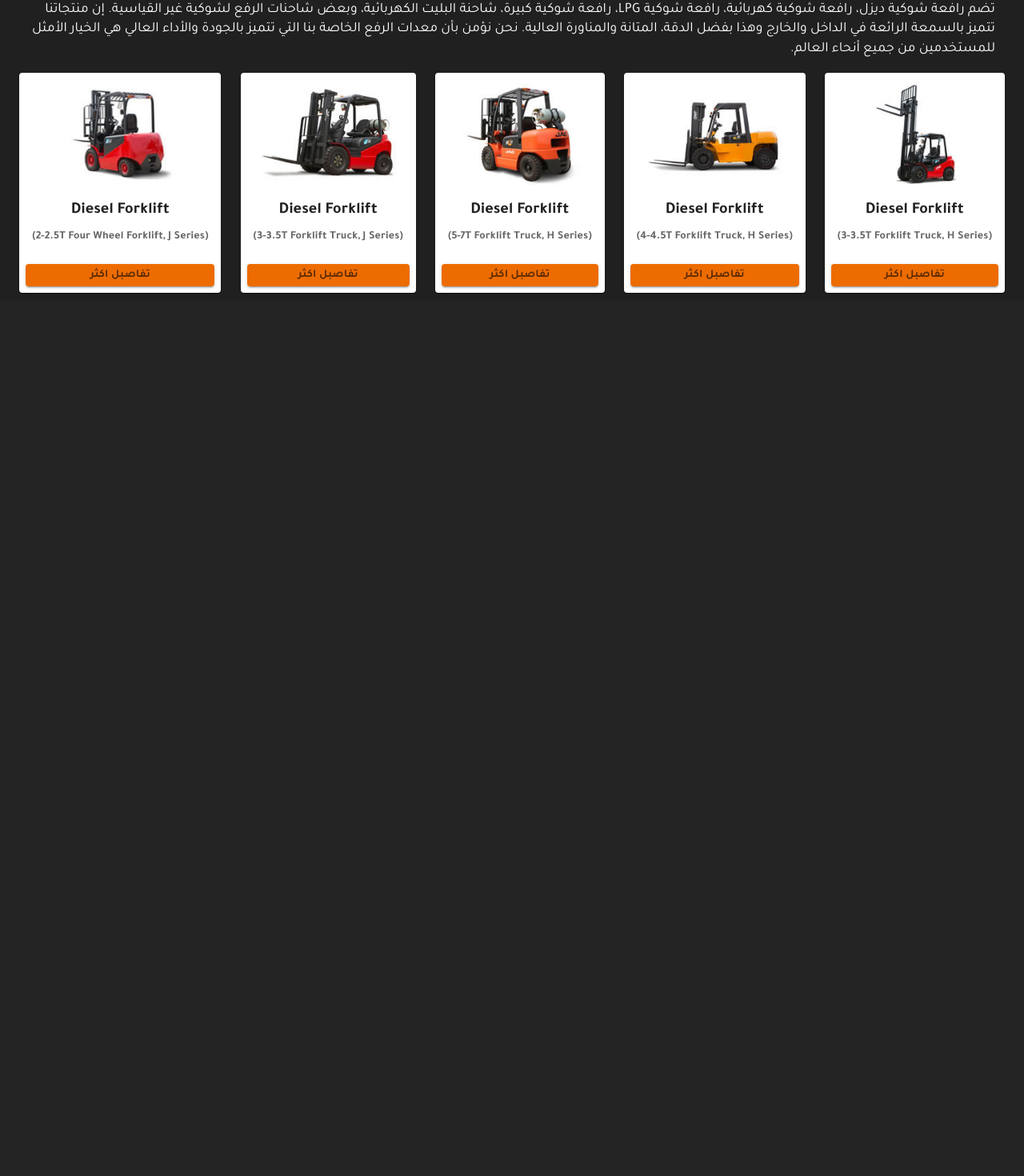
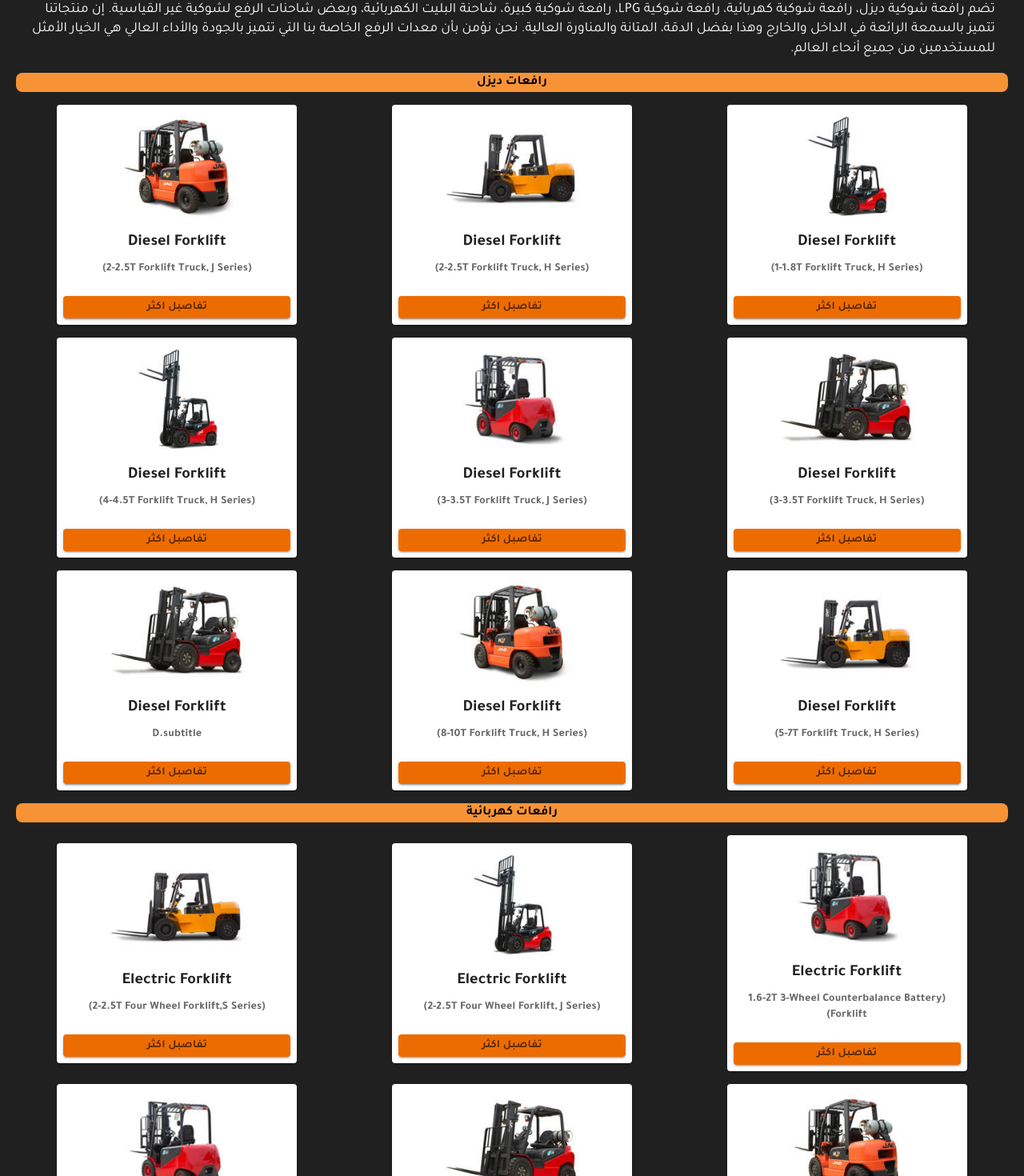
Before and after one commit to khalidnadish/JAC, a React (Vite) app: page / in a window 1280 px wide. Shown: the part 638-2108 px from the top of the page at 80% size. Before the commit the page ends 1014 px from the top, so only its background shows below. Built offline with nearby package versions, Linux system fonts and the light colour scheme.

Commit message:
prduct pages

```diff
--- a/public/assets/locales/ar/translation.json
+++ b/public/assets/locales/ar/translation.json
@@ -3,5 +3,8 @@
   "morebtn":"تفاصبل اكثر",
   "modelname":"{{modelname}}",
   "m84": { "title": "رافعة ديزل", "subtitle": "(3-3.5T Forklift Truck, H Series)",
-  "description": "The air intake system of the diesel forklift is installed at high level to prevent the dust   from entering the engine, so the lifespan of the engine is extended, accordingly." }
+  "description": "The air intake system of the diesel forklift is installed at high level to prevent the dust   from entering the engine, so the lifespan of the engine is extended, accordingly." },
+
+"dezel": "رافعات ديزل",
+"electric": "رافعات كهربائية"
 }
--- a/public/assets/locales/en/translation.json
+++ b/public/assets/locales/en/translation.json
@@ -6,5 +6,28 @@
   "h45": { "title": "Diesel Forklift", "subtitle": "(4-4.5T Forklift Truck, H Series)", "description": "" },
   "h47": { "title": "Diesel Forklift", "subtitle": "(5-7T Forklift Truck, H Series)", "description": "" },
   "h59": { "title": "Diesel Forklift", "subtitle": "(3-3.5T Forklift Truck, J Series)", "description": "" },
-  "h73": { "title": "Diesel Forklift", "subtitle": "(2-2.5T Four Wheel Forklift, J Series)", "description": "" }
+  "h73": { "title": "Diesel Forklift", "subtitle": "(2-2.5T Four Wheel Forklift, J Series)", "description": "" },
+"D1": { "title": "Diesel Forklift", "subtitle": "(1-1.8T Forklift Truck, H Series)", "description": "" },
+"D2": { "title": "Diesel Forklift", "subtitle": "(2-2.5T Forklift Truck, H Series)", "description": "" },
+"D3": { "title": "Diesel Forklift", "subtitle": "(2-2.5T Forklift Truck, J Series)", "description": "" },
+"D4": { "title": "Diesel Forklift", "subtitle": "(3-3.5T Forklift Truck, H Series)", "description": "" },
+"D5": { "title": "Diesel Forklift", "subtitle": "(3-3.5T Forklift Truck, J Series)", "description": "" },
+"D6": { "title": "Diesel Forklift", "subtitle": "(4-4.5T Forklift Truck, H Series)", "description": "" },
+"D7": { "title": "Diesel Forklift", "subtitle": "(5-7T Forklift Truck, H Series)", "description": "" },
+"D8": { "title": "Diesel Forklift", "subtitle": "(8-10T Forklift Truck, H Series)", "description": "" },
+"D9": { "title": "Diesel Forklift", "subtitle": "(16T Forklift Truck)", "description": "" },
+
+
+
+"E1": { "title":"Electric Forklift" , "subtitle": "(1.6-2T 3-Wheel Counterbalance Battery Forklift)", "description": "" },
+"E2": { "title":"Electric Forklift" , "subtitle": "(2-2.5T Four Wheel Forklift, J Series)", "description": "" },
+"E3": { "title":"Electric Forklift" , "subtitle":"(2-2.5T Four Wheel Forklift,S Series)" , "description": "" },
+"E4": { "title":"Electric Forklift" , "subtitle": "(2-3T Four Wheel Forklift, JE Series)", "description": "" },
+"E5": { "title":"Electric Forklift" , "subtitle": "(3-3.5T Four Wheel Forklift, J Series)", "description": "" },
+"E6": { "title":"Electric Forklift" , "subtitle": "(3-5T Four Wheel Forklift, HE Series)", "description": "" },
+"E7": { "title":"Electric Forklift" , "subtitle": "(4-6T Four Wheel Forklift)" , "description": "" },
+
+"dezel": "Diesel Forklift",
+"electric": "Electric Forklift"
+
 }
--- a/src/pages/about/Prodct.jsx
+++ b/src/pages/about/Prodct.jsx
@@ -14,11 +14,24 @@ export default function Prodct() {
   return (
     <>
       <cpm.CardWrapper>
-        <MyCard  image={"/assets/product/H-153243-1-5.jpg"} title={t("h84.title")} subtitle={t("m84.subtitle")} description={t("m84.description")} />
-        <MyCard  image={"/assets/product/H-153245-1-6.jpg"} title={t("h45.title")} subtitle={t("h45.subtitle")} description={t("m84.description")} />
-        <MyCard  image={"/assets/product/H-153247-1-7.jpg"} title={t("h47.title")} subtitle={t("h47.subtitle")} description={t("m84.description")} />
-        <MyCard  image={"/assets/product/H-153259-1-8.jpg"} title={t("h59.title")} subtitle={t("h59.subtitle")} description={t("m84.description")} />
-        <MyCard  image={"/assets/product/H-153273-1-9.jpg"} title={t("h73.title")} subtitle={t("h73.subtitle")} description={t("m84.description")} />
+      <cpm.SectionTitle>{t("dezel")}</cpm.SectionTitle>
+        <MyCard  image={"/assets/product/H-153243-1-5.jpg"} title={t("D1.title")} subtitle={t("D1.subtitle")} description={t("m84.description")} />
+        <MyCard  image={"/assets/product/H-153245-1-6.jpg"} title={t("D2.title")} subtitle={t("D2.subtitle")} description={t("m84.description")} />
+        <MyCard  image={"/assets/product/H-153247-1-7.jpg"} title={t("D3.title")} subtitle={t("D3.subtitle")} description={t("m84.description")} />
+        <MyCard  image={"/assets/product/H-153259-1-8.jpg"} title={t("D4.title")} subtitle={t("D4.subtitle")} description={t("m84.description")} />
+        <MyCard  image={"/assets/product/H-153273-1-9.jpg"} title={t("D5.title")} subtitle={t("D5.subtitle")} description={t("m84.description")} />
+        <MyCard  image={"/assets/product/H-153243-1-5.jpg"} title={t("D6.title")} subtitle={t("D6.subtitle")} description={t("m84.description")} />
+        <MyCard  image={"/assets/product/H-153245-1-6.jpg"} title={t("D7.title")} subtitle={t("D7.subtitle")} description={t("m84.description")} />
+        <MyCard  image={"/assets/product/H-153247-1-7.jpg"} title={t("D8.title")} subtitle={t("D8.subtitle")} description={t("m84.description")} />
+        <MyCard  image={"/assets/product/H-153259-1-8.jpg"} title={t("D9.title")} subtitle={t("D.subtitle")}  description={t("m84.description")} />
+        <cpm.SectionTitle>{t("electric")}</cpm.SectionTitle>
+        <MyCard  image={"/assets/product/H-153273-1-9.jpg"} title={t("E1.title")} subtitle={t("E1.subtitle")} description={t("m84.description")} />
+        <MyCard  image={"/assets/product/H-153243-1-5.jpg"} title={t("E2.title")} subtitle={t("E2.subtitle")} description={t("m84.description")} />
+        <MyCard  image={"/assets/product/H-153245-1-6.jpg"} title={t("E3.title")} subtitle={t("E3.subtitle")} description={t("m84.description")} />
+        <MyCard  image={"/assets/product/H-153247-1-7.jpg"} title={t("E4.title")} subtitle={t("E4.subtitle")} description={t("m84.description")} />
+        <MyCard  image={"/assets/product/H-153259-1-8.jpg"} title={t("E5.title")} subtitle={t("E5.subtitle")} description={t("m84.description")} />
+        <MyCard  image={"/assets/product/H-153273-1-9.jpg"} title={t("E6.title")} subtitle={t("E6.subtitle")} description={t("m84.description")} />
+        <MyCard  image={"/assets/product/H-153273-1-9.jpg"} title={t("E7.title")} subtitle={t("E7.subtitle")} description={t("m84.description")} />
         {/* <MyCard  image={"/assets/product/H-153243-1-5.jpg"}/> */}
 
       </cpm.CardWrapper>
@@ -35,7 +48,7 @@ const MyCard =({image,title,subtitle,description}) => {
   const {t} =useTranslation()
   return(<>
 
-<Card sx={{ maxWidth: 300 }}>
+<Card sx={{ maxWidth: 300 ,minWidth:300 }}>
       <CardActionArea>
         <CardMedia
           component="img"
--- a/src/pages/about/aboutCpm.jsx
+++ b/src/pages/about/aboutCpm.jsx
@@ -1,38 +1,38 @@
 import styled from "styled-components";
 
-const Wraper =styled.div``;
+const Wraper = styled.div``;
 /* ------------------------------------------- */
-const ImageWraper =styled.div`
+const ImageWraper = styled.div`
   display: flex;
   align-items: end;
   justify-content: flex-end;
-overflow:auto;
-width:100%;
+  overflow: auto;
+  width: 100%;
   /* height: 10%; */
-border: .5px solid rgba(255,255,255,0.1);
-padding:7px;
-border-radius:8px;
+  border: 0.5px solid rgba(255, 255, 255, 0.1);
+  padding: 7px;
+  border-radius: 8px;
 `;
 /* ------------------------------------------- */
-const Image =styled.img`
+const Image = styled.img`
   width: 100%;
-height:auto;
-border-radius:8px;
+  height: auto;
+  border-radius: 8px;
 `;
 /* ------------------------------------------- */
-const Txt= styled.p`
-text-align:${({lng})=> lng === "ar" ? "right" : "left"} ;
+const Txt = styled.p`
+  text-align: ${({ lng }) => (lng === "ar" ? "right" : "left")};
   margin-top: 1.5em;
   padding: 1rem;
-font-family :'Segoe UI', Tahoma, Geneva, Verdana, sans-serif ;
-font-family:${({lng})=> lng === "ar" ? "tr" : 'Segoe UI'} ;
+  font-family: "Segoe UI", Tahoma, Geneva, Verdana, sans-serif;
+  font-family: ${({ lng }) => (lng === "ar" ? "tr" : "Segoe UI")};
 `;
 /* ------------------------------------------- */
-const CardWrapper= styled.div`
+const CardWrapper = styled.div`
   display: flex;
   flex-direction: row;
-justify-content:space-around;
-align-items:center;
+  justify-content: space-around;
+  align-items: center;
   flex-wrap: wrap;
   gap: 1rem;
   @media (max-width: 500px) {
@@ -40,6 +40,13 @@ gap: 1rem;
   }
 
 
+`;
+/* ---------------------------------------------- */
+const SectionTitle= styled.div`
+width: 100%;
+background-color: #f79335;
+color: black;
+border-radius: 8px;
+`;
 
-`;
-export default {Txt,Wraper,ImageWraper,Image,CardWrapper}
+export default { Txt, Wraper, ImageWraper, Image, CardWrapper,SectionTitle };
```
Lines whose indentation alone changed are shown as unchanged.
